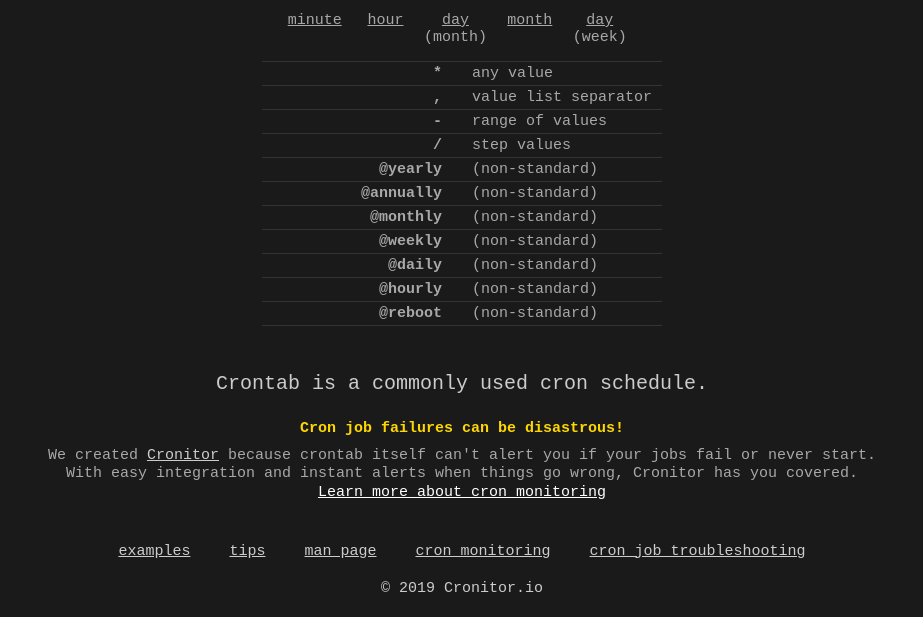
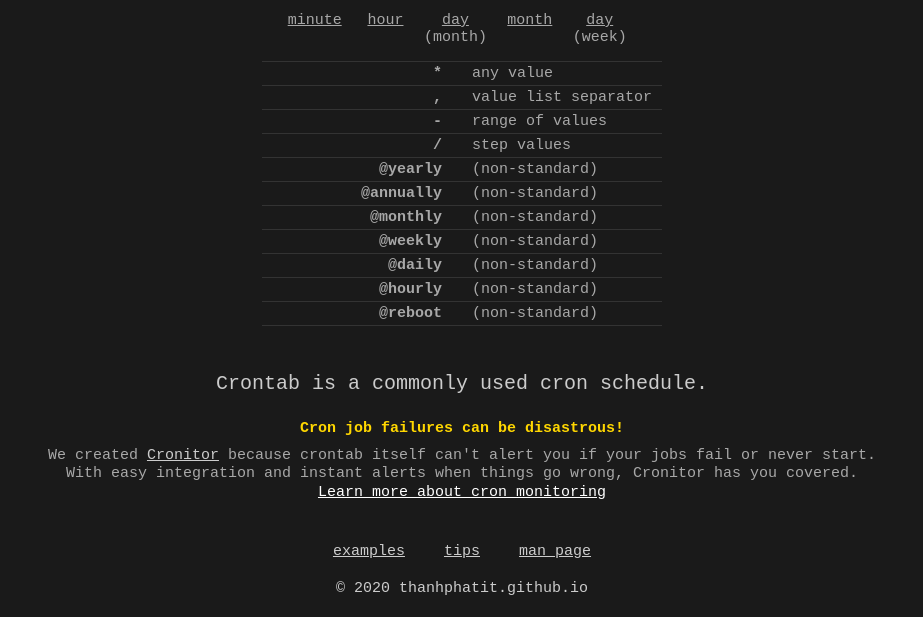
Before and after one commit to thanhphatit/crontab-guru, a plain HTML site: page index.html in a window 1280 px wide. Shown: the part 331-948 px from the top of the page, without its empty margins (178-1101 px from the left). Drawn offline with Linux system fonts and the light colour scheme.

Commit message:
Update index.html

```diff
--- a/index.html
+++ b/index.html
@@ -26,11 +26,11 @@
       <span><a href="crontab-guru/examples.html">examples</a></span>
       <span><a href="crontab-guru/tips.html">tips</a></span>
       <span><a href="crontab-guru/crontab.5.html">man&nbsp;page</a></span>
-      <span><a href="https://cronitor.io?utm_source=crontabguru&utm_campaign=cron_monitoring">cron monitoring</a></span>
-      <span><a href="https://cronitor.io/docs/cron-troubleshooting-guide?utm_source=crontabguru&utm_campaign=cron_troubleshooting">cron job troubleshooting</a></span>
+      <!-- <span><a href="https://cronitor.io?utm_source=crontabguru&utm_campaign=cron_monitoring">cron monitoring</a></span> -->
+      <!-- <span><a href="https://cronitor.io/docs/cron-troubleshooting-guide?utm_source=crontabguru&utm_campaign=cron_troubleshooting">cron job troubleshooting</a></span> -->
     </div>
     <div style="margin-top:20px;">
-      <span>©&nbsp;2019&nbsp;Cronitor.io</span>
+      <span>©&nbsp;2020&nbsp;thanhphatit.github.io</span>
     </div>
   </div>
 </div>
```
